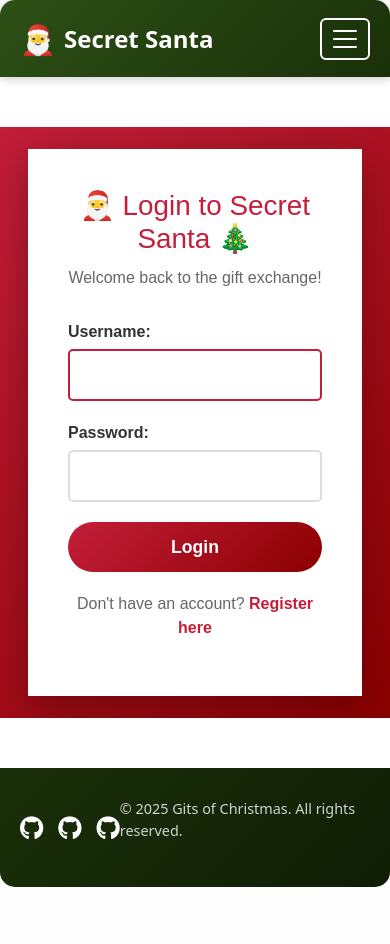
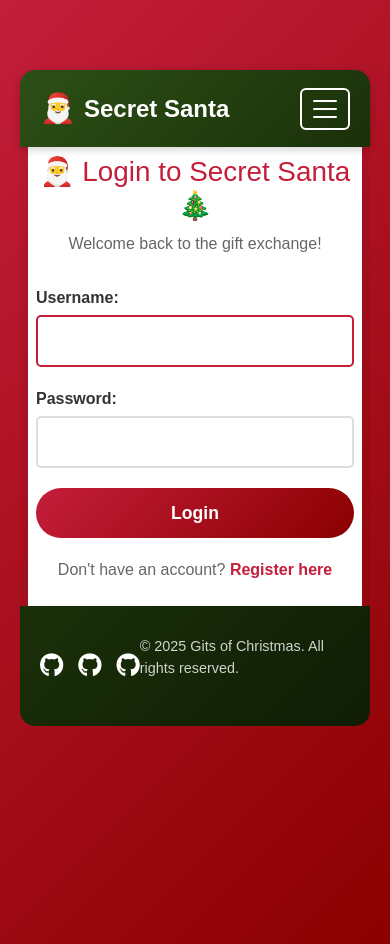
Before and after one commit to Scaphix/git-for-christmas, a Django app: page /login/ in a window 390 px wide. Before the commit the page ends 887 px from the top, so only its background shows below. Run offline with Django 5.2, Linux system fonts and the light colour scheme.

Commit message:
Enhance authentication page styles and layout.

```diff
--- a/templates/base.html
+++ b/templates/base.html
@@ -41,12 +41,68 @@
             background-clip: padding-box;
         }
 
+        /* Override for auth pages - higher specificity */
+        .site-hero-bg .auth-page .container {
+            max-width: 500px !important;
+            width: auto !important;
+            margin: 0 !important;
+            padding: 40px !important;
+            background: white !important;
+            border-radius: 0 !important;
+            box-shadow: 0 10px 40px rgba(0,0,0,0.3) !important;
+        }
+
+        /* Make navbar and footer match auth page container width and touch the box */
+        .auth-page-wrapper .custom-navbar {
+            max-width: 500px;
+            width: 100%;
+            margin: 0 auto;
+            border-radius: 15px 15px 0 0;
+            margin-bottom: 0;
+        }
+
+        .auth-page-wrapper .custom-navbar .nav-container {
+            max-width: 100%;
+        }
+
+        .auth-page-wrapper .site-hero-bg {
+            margin-top: 0;
+            padding-top: 0;
+        }
+
+        .auth-page-wrapper .auth-page {
+            margin-top: 0;
+            padding-top: 0;
+        }
+
+        .auth-page-wrapper .auth-page .container {
+            border-radius: 0 !important;
+            margin-top: 0 !important;
+        }
+
+        .auth-page-wrapper .footer {
+            max-width: 500px;
+            width: 100%;
+            margin: 0 auto;
+            border-radius: 0 0 15px 15px;
+            margin-top: 0;
+        }
+
+        .auth-page-wrapper .footer .footer-content {
+            max-width: 100%;
+        }
+
         @media (max-width: 767px) {
             .site-hero-bg .container {
                 width: calc(100% - 32px);
                 padding: 20px;
                 margin: 0 auto;
                 border-radius: 6px;
+            }
+
+            .site-hero-bg .auth-page .container {
+                width: auto !important;
+                padding: 40px !important;
             }
         }
 
@@ -57,6 +113,11 @@
                 margin: 0 auto;
                 border-radius: 4px;
             }
+
+            .site-hero-bg .auth-page .container {
+                width: auto !important;
+                padding: 40px !important;
+            }
         }
 
         @media (min-width: 375px) and (max-width: 578px) {
@@ -65,6 +126,11 @@
                 padding: 8px;
                 margin: 0 auto;
                 border-radius: 3px;
+            }
+
+            .site-hero-bg .auth-page .container {
+                width: auto !important;
+                padding: 40px !important;
             }
         }
     </style>
@@ -279,7 +345,7 @@
 
     {% block extra_css %}{% endblock %}
 </head>
-<body>
+<body class="{% block body_class %}{% endblock %}">
     {% block flash_messages %}
         {% if messages %}
         <!-- Fixed, centered messages container -->
@@ -326,9 +392,7 @@
                                 </a>
                             </li>
                         {% endif %}
-                        <li class="nav-item">
-                            <a class="nav-link" href="/admin/">Admin</a>
-                        </li>
+
                         <li class="nav-item">
                             <a class="nav-link" href="{% url 'logout' %}">Logout</a>
                         </li>
@@ -338,6 +402,9 @@
                         </li>
                         <li class="nav-item">
                             <a class="nav-link" href="{% url 'register' %}">Register</a>
+                        </li>
+                        <li class="nav-item">
+                            <a class="nav-link" href="/admin/">Admin</a>
                         </li>
                     {% endif %}
                 </ul>
--- a/users/templates/users/login.html
+++ b/users/templates/users/login.html
@@ -5,24 +5,20 @@
 
 {% block content %}
 <style>
-    /* Scoped auth page styles to avoid changing global <body> layout (preserve navbar width) */
-    .auth-page {
+    body {
         font-family: 'Arial', sans-serif;
         max-width: 500px;
         margin: 50px auto;
         padding: 20px;
         background: linear-gradient(135deg, #c41e3a 0%, #8b0000 100%);
-        min-height: 70vh;
-        display: flex;
-        align-items: center;
-        justify-content: center;
+        min-height: 100vh;
         position: relative;
         overflow-x: hidden;
     }
 
-    .auth-page .container {
+    .container {
         background: white;
-        border-radius: 0;
+        border-radius: 0 !important;
         padding: 40px;
         box-shadow: 0 10px 40px rgba(0,0,0,0.3);
         position: relative;
@@ -126,8 +122,7 @@
     }
 </style>
 
-<div class="auth-page">
-    <div class="container">
+<div class="container">
     <h1>🎅 Login to Secret Santa 🎄</h1>
     <p class="subtitle">Welcome back to the gift exchange!</p>
 
@@ -148,6 +143,5 @@
     <div class="link-text">
         <p>Don't have an account? <a href="{% url 'register' %}">Register here</a></p>
     </div>
-    </div>
 </div>
 {% endblock %}
```
Also changed, not shown: users/templates/users/register.html (+5 -12 lines).
